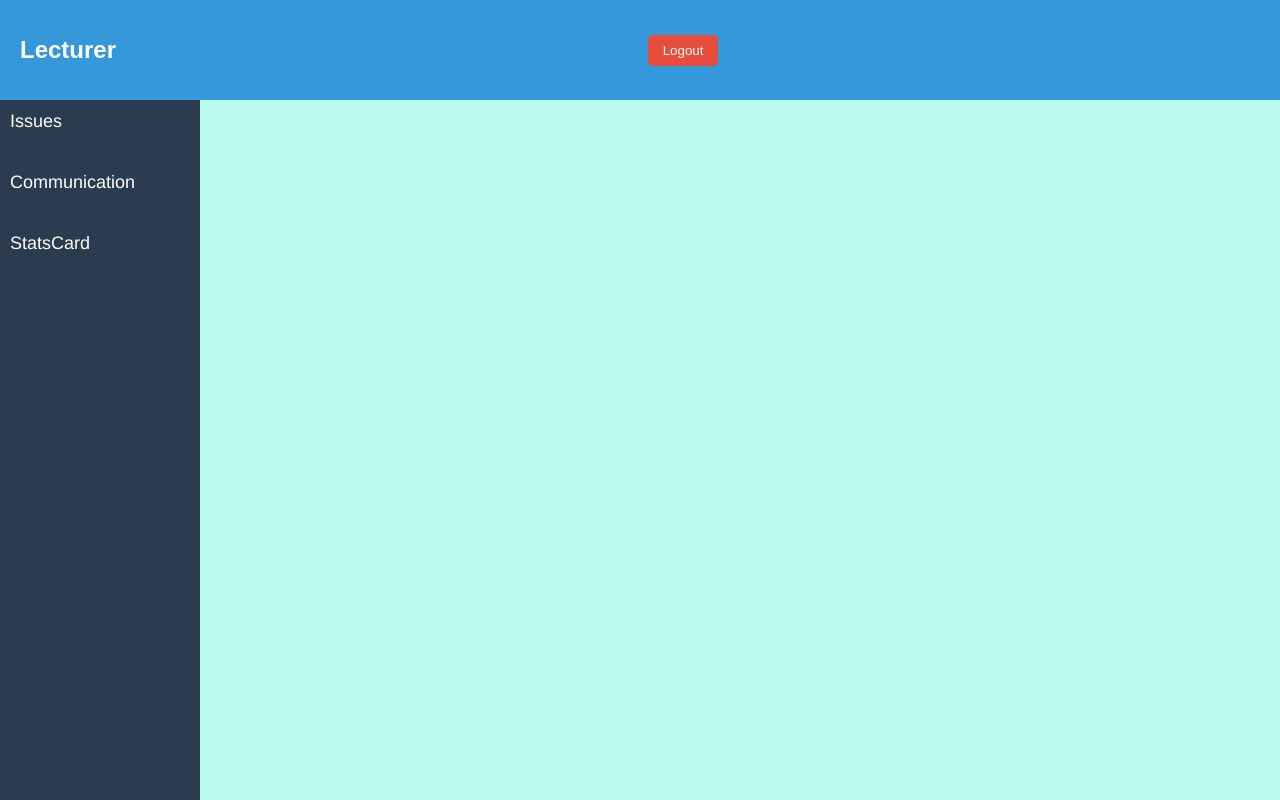
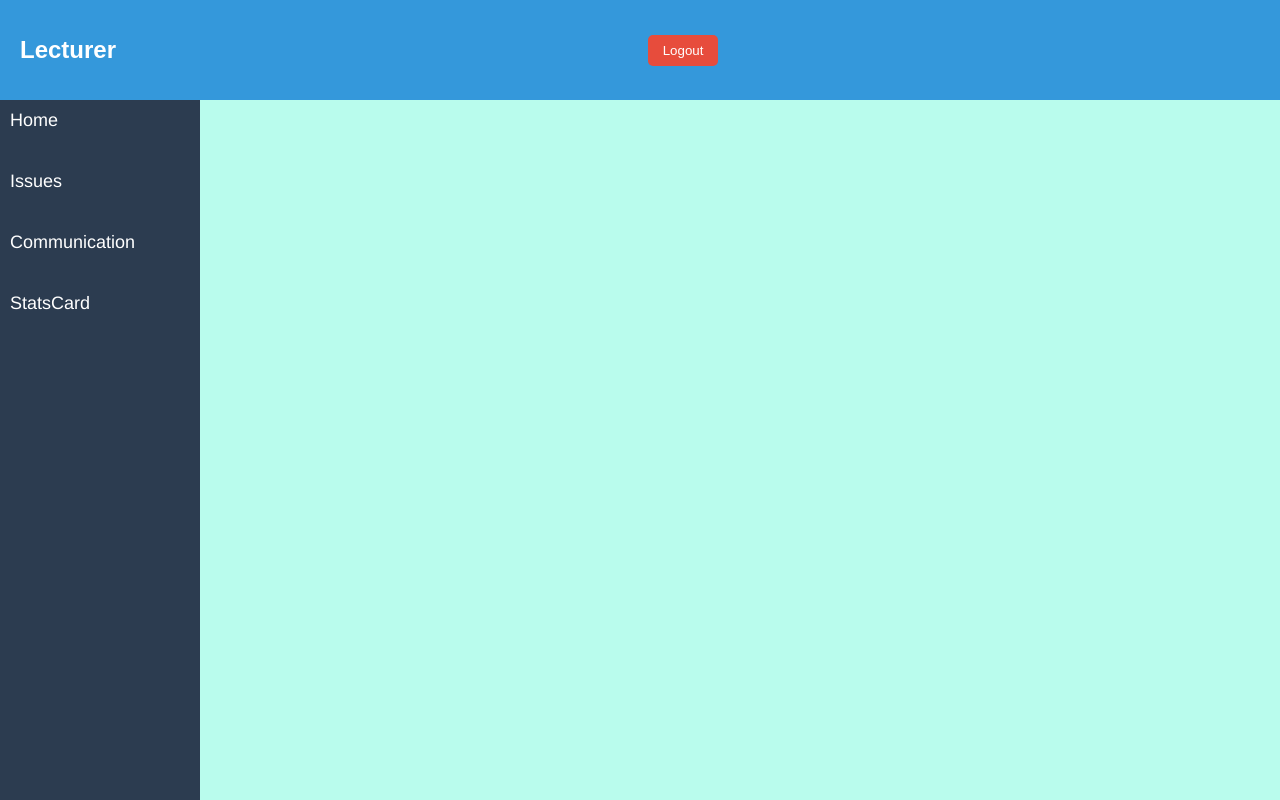
Before and after one commit to kuboilynn/softwaredevelopment, a React (Create React App) app in the folder front/my-app/: page /LecturerDashBoard in a window 1280 px wide. Built offline with nearby package versions, Linux system fonts and the light colour scheme.

Commit message:
Adjusted the padding for my sidebar

```diff
--- a/front/my-app/src/pages/styles/SideBar.css
+++ b/front/my-app/src/pages/styles/SideBar.css
@@ -3,11 +3,13 @@
     background-color: #2c3c50;
     color: white;
     height: 100vh;
-    padding-top: 20px;
+    padding-top: 100px;
     position: fixed;
     top: 0;
     left: 0;
     bottom: 0;
+    z-index: 5;
+    padding-top: 80px;
 }
 
 .SideBar ul{
```
